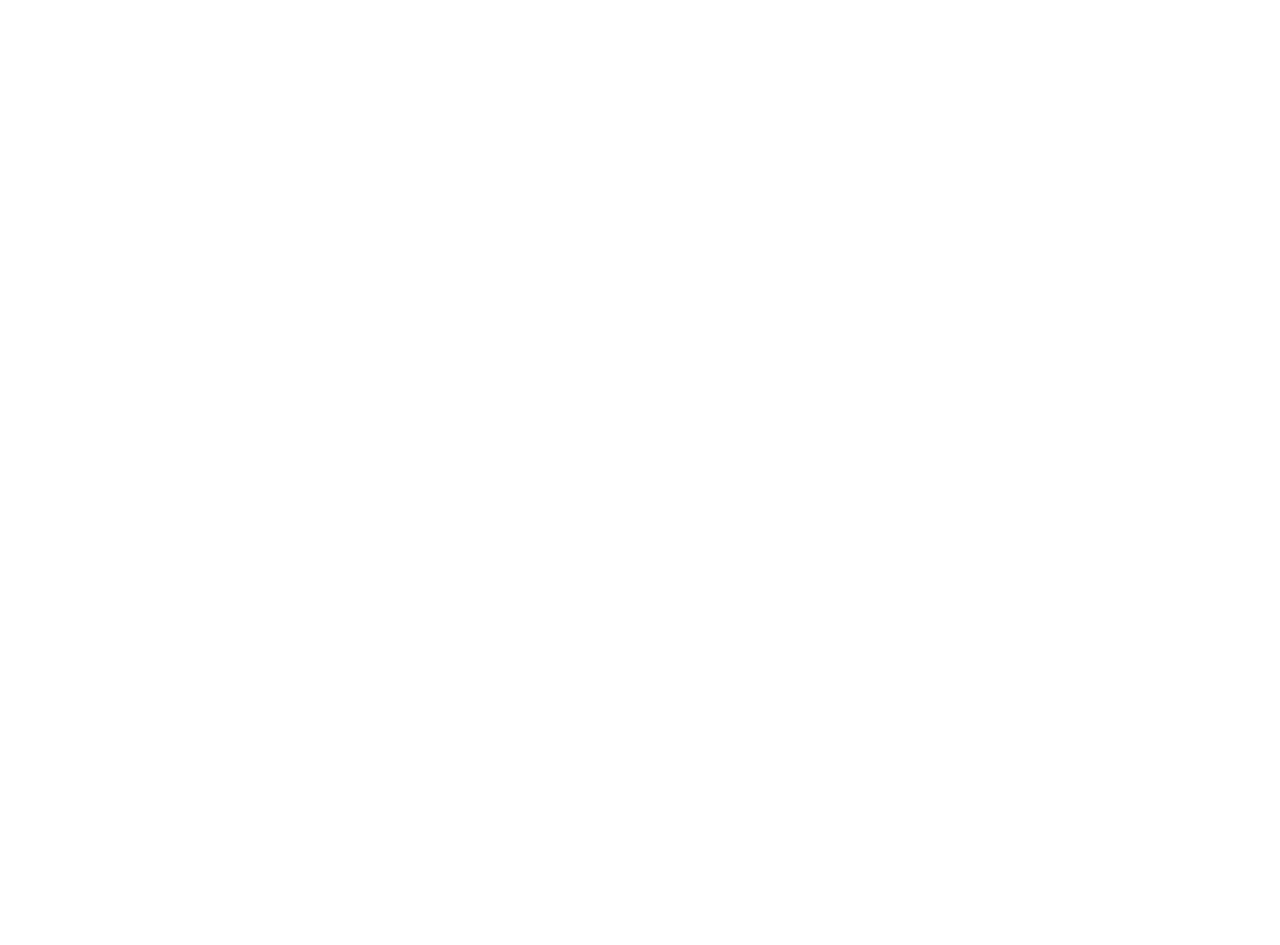
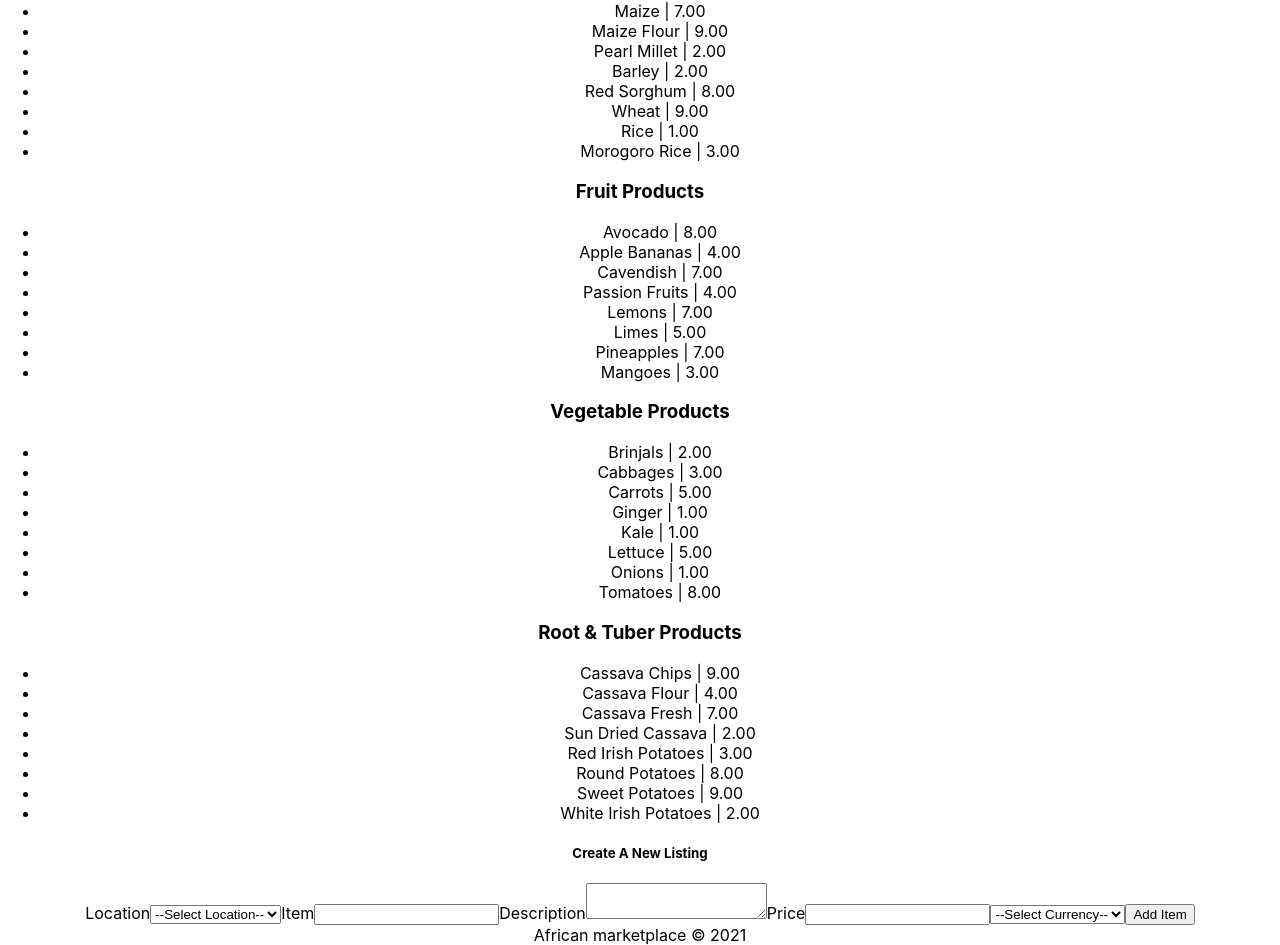
Before and after one commit to BWPT-African-Marketplace/Frontend, a React (Create React App) app: page /profile in a window 1280 px wide. Shown: the part 652-1597 px from the top of the page. Before the commit the page ends 800 px from the top, so only its background shows below. Built offline with nearby package versions, Linux system fonts and the light colour scheme.

Commit message:
Add Market References + Rearranged files

```diff
--- a/src/App.js
+++ b/src/App.js
@@ -1,7 +1,8 @@
 import Nav from './components/Nav'
-import SignUp from './components/SignUp'
-import LogIn from './components/LogIn'
-import Profile from './components/Profile'
+import Footer from './components/Footer'
+import SignUp from './pages/SignUp'
+import LogIn from './pages/LogIn'
+import Profile from './pages/Profile'
 import { Route, Switch } from 'react-router-dom'
 import './App.css';
 
@@ -22,6 +23,7 @@
           </Route>
         </Switch>
      </main>
+     <Footer/>
     </div>
   );
 }
--- /dev/null
+++ b/src/components/Footer.js
@@ -0,0 +1,10 @@
+import React from 'react'
+
+const Footer = () => {
+
+    return (
+        <footer>African marketplace &copy; 2021</footer>
+    )
+}
+
+export default Footer
--- /dev/null
+++ b/src/components/MarketReference.js
@@ -0,0 +1,56 @@
+import React, { useState } from 'react'
+
+const animalList = ['Eggs' , 'Milk' , 'Processed Honey' , 'Tilapia', 'Beef', 'Goat Meat', 'Pork', 'Chicken']
+const beanList = ['Candian Beans', 'Mwitemania Beans', 'Rosecoco Beans', 'Black Beans', 'Dolichos', 'Green Gram', 'Kidney Beans' , 'Mixed Beans']
+const cerealList = ['Maize', 'Maize Flour', 'Pearl Millet' , 'Barley', 'Red Sorghum', 'Wheat' , 'Rice' , 'Morogoro Rice']
+const fruitList = ['Avocado' , 'Apple Bananas', 'Cavendish' , 'Passion Fruits', 'Lemons', 'Limes', 'Pineapples', 'Mangoes']
+const vegetableList = ['Brinjals' , 'Cabbages', 'Carrots' , 'Ginger' ,'Kale' , 'Lettuce', 'Onions', 'Tomatoes']
+const rootsList = ['Cassava Chips', 'Cassava Flour', 'Cassava Fresh', 'Sun Dried Cassava', 'Red Irish Potatoes','Round Potatoes','Sweet Potatoes', 'White Irish Potatoes']
+
+const Reference = () => {
+    const [animalProducts] = useState(animalList)
+    const [beanProducts] = useState(beanList)
+    const [cerealProducts] = useState(cerealList)
+    const [fruitProducts] = useState(fruitList)
+    const [vegetableProducts] = useState(vegetableList)
+    const [rootProducts] = useState(rootsList)
+    const [allProducts] = useState([ animalProducts , beanProducts , cerealProducts, fruitProducts , vegetableProducts , rootProducts ])
+
+    return(
+       <section>
+
+           {allProducts.map(( list , index) => {
+               let title = index
+               switch(title){
+                case 0: title = 'Animal ';
+                break;
+                case 1: title = 'Bean';
+                break;
+                case 2: title = 'Cereal';
+                break;
+                case 3: title = 'Fruit';
+                break;
+                case 4: title = 'Vegetable';
+                break;
+                case 5: title = 'Root & Tuber';
+                break;
+                default: title = 'Other Market'
+
+            }
+               return(
+                <article>
+                    <h3>{title} Products</h3>
+                    <ul>
+                        {list.map( product => {
+                        return  ( <li> {product} | {Math.floor(Math.random() * 10) + 1}.00 </li>)
+                        } )}
+                    </ul>
+                </article>
+               )
+           } )}
+
+       </section>
+    )
+}
+
+export default Reference
--- a/src/components/Profile.js
+++ b/src/pages/Profile.js
@@ -1,7 +1,7 @@
 import axios from 'axios'
 import React, { useState } from 'react'
 import * as Yup from 'yup'
-
+import Reference from '../components/MarketReference'
 const ItemSchema = Yup.object().shape({
     location:Yup
     .string()
@@ -59,6 +59,7 @@
 
         <section>
             <h2>Welcome Back!</h2>
+            <Reference/>
             <h5>Create A New Listing</h5>
             <form onSubmit={handleSubmit}>
                 <div>{formErrors.location}</div>
@@ -118,7 +119,6 @@
                     <p>Location: {item.location}</p>
                     <p>Item: {item.itemName}</p>
                     <p>Price: {item.price}  <span>{item.money}</span></p>
-
                     <p>{item.description}</p>
                 </div>
                 )
```
Also changed, not shown: src/pages/LogIn.js (renamed from src/components/LogIn.js), src/pages/SignUp.js (renamed from src/components/SignUp.js).
